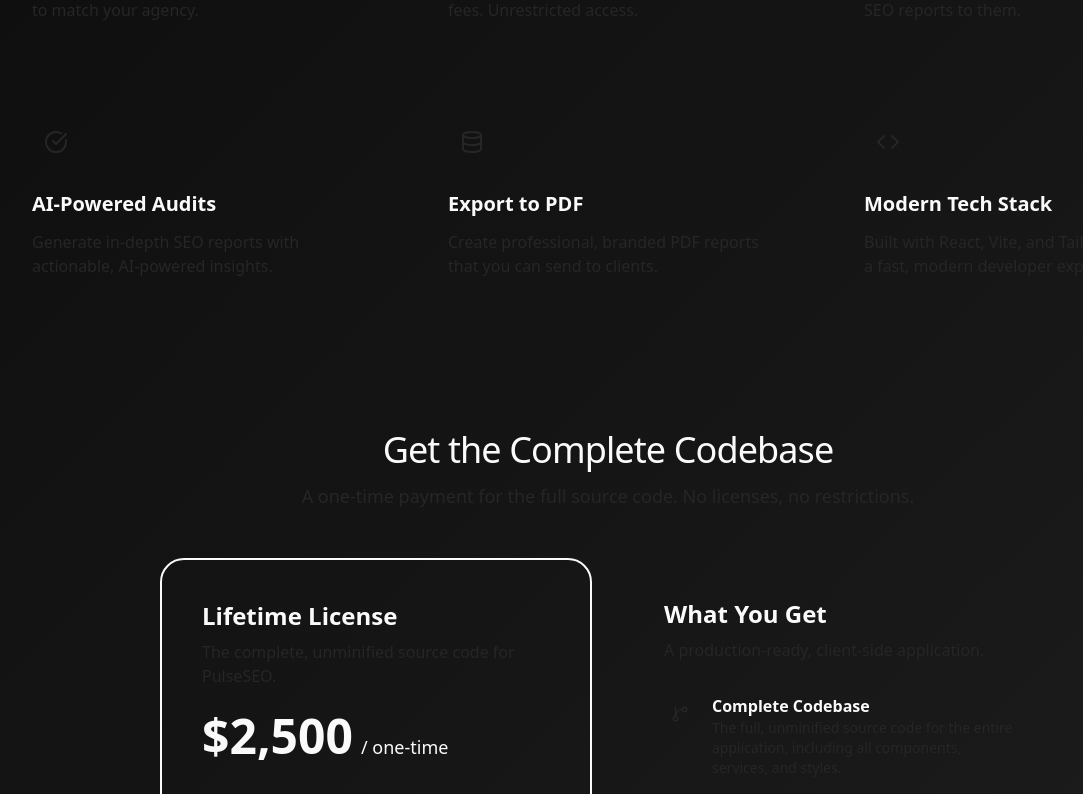
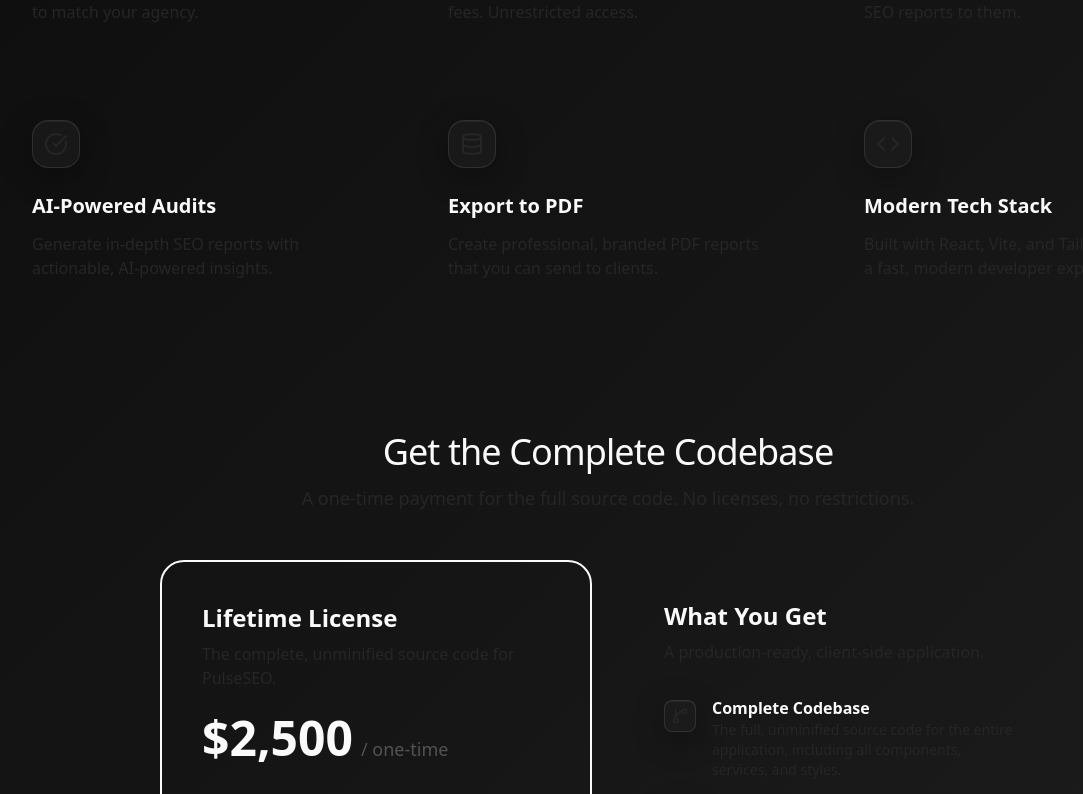
Before and after one commit to christopherhenrico-dotcom/PulseSEO, a React (Vite) app: page / in a window 1280 px wide. Shown: the part 926-1720 px from the top of the page, without its empty margins (32-1115 px from the left). Built offline with nearby package versions, Linux system fonts and the light colour scheme.

Commit message:
Fix theme colors - add CSS variables and glass components

```diff
--- a/src/index.css
+++ b/src/index.css
@@ -35,6 +35,17 @@
     --ring: 0 0% 3.9%;
 
     --radius: 0.5rem;
+
+    /* Custom theme variables */
+    --text-primary: #0A0A0A;
+    --text-secondary: #525252;
+    --text-tertiary: #A3A3A3;
+    --bg-primary: #FAFAFA;
+    --bg-secondary: #F5F5F5;
+    --bg-tertiary: #EFEFEF;
+    --success: #16A34A;
+    --warning: #D97706;
+    --error: #DC2626;
   }
 
   .dark {
@@ -65,6 +76,17 @@
     --border: 0 0% 14.9%;
     --input: 0 0% 14.9%;
     --ring: 0 0% 83.1%;
+
+    /* Custom theme variables - dark */
+    --text-primary: #FAFAFA;
+    --text-secondary: #A3A3A3;
+    --text-tertiary: #525252;
+    --bg-primary: #0A0A0A;
+    --bg-secondary: #141414;
+    --bg-tertiary: #1F1F1F;
+    --success: #22C55E;
+    --warning: #F59E0B;
+    --error: #EF4444;
   }
 }
 
@@ -76,3 +98,58 @@
     @apply bg-background text-foreground;
   }
 }
+
+@layer components {
+  .glass {
+    background: rgba(255, 255, 255, 0.7);
+    backdrop-filter: blur(20px) saturate(180%);
+    -webkit-backdrop-filter: blur(20px) saturate(180%);
+    border: 1px solid rgba(255, 255, 255, 0.3);
+    box-shadow: 0 8px 32px rgba(0, 0, 0, 0.05), inset 0 1px 0 rgba(255, 255, 255, 0.5);
+  }
+
+  .dark .glass {
+    background: rgba(30, 30, 30, 0.6);
+    border: 1px solid rgba(255, 255, 255, 0.1);
+    box-shadow: 0 8px 32px rgba(0, 0, 0, 0.3), inset 0 1px 0 rgba(255, 255, 255, 0.05);
+  }
+
+  .glass-sidebar {
+    background: rgba(255, 255, 255, 0.8);
+    backdrop-filter: blur(20px) saturate(180%);
+    -webkit-backdrop-filter: blur(20px) saturate(180%);
+    border-right: 1px solid rgba(0, 0, 0, 0.08);
+  }
+
+  .dark .glass-sidebar {
+    background: rgba(20, 20, 20, 0.8);
+    border-right: 1px solid rgba(255, 255, 255, 0.08);
+  }
+
+  .glass-hover:hover {
+    background: rgba(255, 255, 255, 0.85);
+    border-color: rgba(0, 0, 0, 0.15);
+  }
+
+  .dark .glass-hover:hover {
+    background: rgba(40, 40, 40, 0.7);
+    border-color: rgba(255, 255, 255, 0.15);
+  }
+
+  .scrollbar-glass::-webkit-scrollbar {
+    width: 8px;
+  }
+
+  .scrollbar-glass::-webkit-scrollbar-track {
+    background: transparent;
+  }
+
+  .scrollbar-glass::-webkit-scrollbar-thumb {
+    background: rgba(128, 128, 128, 0.3);
+    border-radius: 4px;
+  }
+
+  .scrollbar-glass::-webkit-scrollbar-thumb:hover {
+    background: rgba(128, 128, 128, 0.5);
+  }
+}
--- a/tailwind.config.cjs
+++ b/tailwind.config.cjs
@@ -3,6 +3,7 @@ module.exports = {
   content: [
     "./src/**/*.{js,jsx,ts,tsx}",
   ],
+  darkMode: 'class',
   theme: {
     extend: {
       colors: {
@@ -39,12 +40,19 @@ module.exports = {
           DEFAULT: "hsl(var(--popover))",
           foreground: "hsl(var(--popover-foreground))",
         },
+        tertiary: 'var(--text-tertiary)',
+        success: 'var(--success)',
+        warning: 'var(--warning)',
+        error: 'var(--error)',
       },
       borderRadius: {
         lg: "var(--radius)",
         md: "calc(var(--radius) - 2px)",
         sm: "calc(var(--radius) - 4px)",
       },
+      backgroundImage: {
+        'gradient-radial': 'radial-gradient(var(--tw-gradient-stops))',
+      },
     },
   },
   plugins: [],
```
